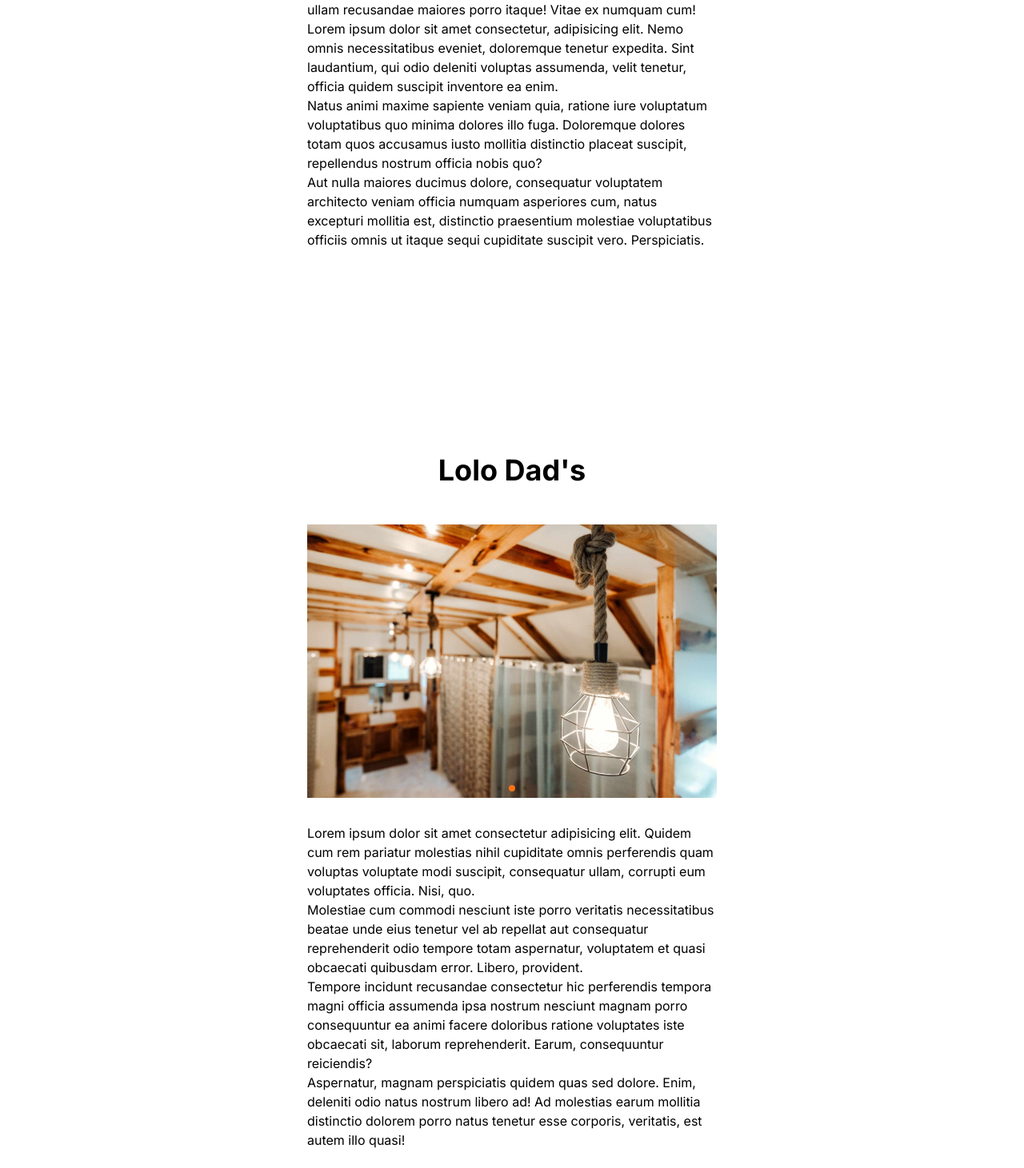
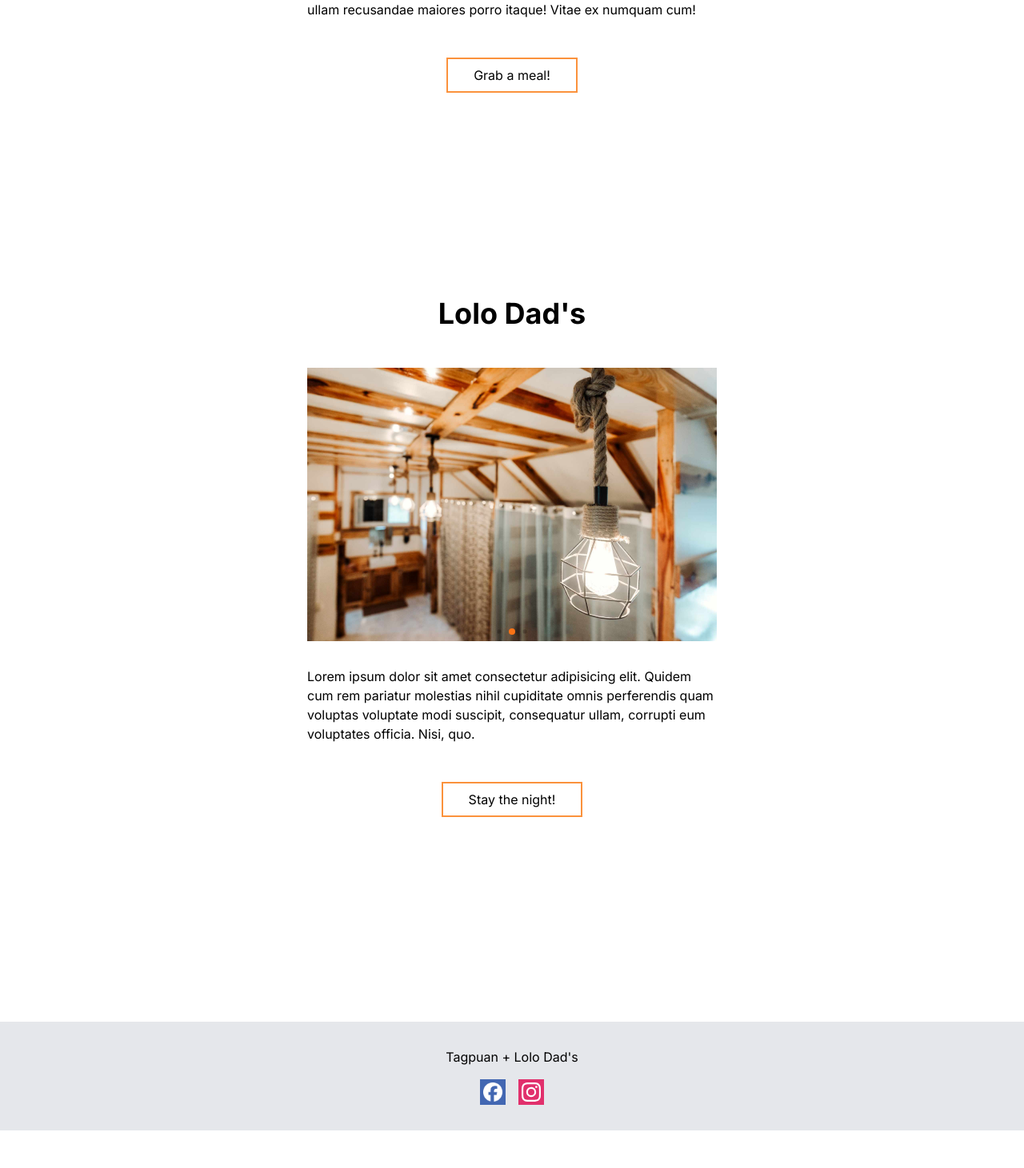
Before and after one commit to kenmalik/tagpuan-lolo-dads, a Next.js app: page / in a window 1280 px wide. Shown: the part 1989-3450 px from the top of the page at 80% size. After the commit the page ends 3403 px from the top, so only its background shows below. Built offline with nearby package versions, Linux system fonts and the light colour scheme.

Commit message:
feat: add nav buttons under home sections

```diff
--- a/app/page.tsx
+++ b/app/page.tsx
@@ -2,6 +2,7 @@
 
 import Gallery from './components/gallery';
 import Header from './components/header';
+import Link from 'next/link';
 
 export default function Home() {
   return (
@@ -57,24 +58,14 @@ export default function Home() {
             suscipit iusto dignissimos animi, dolores et at quo temporibus quia
             ullam recusandae maiores porro itaque! Vitae ex numquam cum!
           </p>
-          <p>
-            Lorem ipsum dolor sit amet consectetur, adipisicing elit. Nemo omnis
-            necessitatibus eveniet, doloremque tenetur expedita. Sint
-            laudantium, qui odio deleniti voluptas assumenda, velit tenetur,
-            officia quidem suscipit inventore ea enim.
-          </p>
-          <p>
-            Natus animi maxime sapiente veniam quia, ratione iure voluptatum
-            voluptatibus quo minima dolores illo fuga. Doloremque dolores totam
-            quos accusamus iusto mollitia distinctio placeat suscipit,
-            repellendus nostrum officia nobis quo?
-          </p>
-          <p>
-            Aut nulla maiores ducimus dolore, consequatur voluptatem architecto
-            veniam officia numquam asperiores cum, natus excepturi mollitia est,
-            distinctio praesentium molestiae voluptatibus officiis omnis ut
-            itaque sequi cupiditate suscipit vero. Perspiciatis.
-          </p>
+          <div className="mt-12 flex flex-col items-center gap-4">
+            <Link
+              href="/about"
+              className="border-2 border-orange-400 px-8 py-2 transition ease-in-out hover:border-orange-300"
+            >
+              Grab a meal!
+            </Link>
+          </div>
         </section>
         <section
           id="lolo-dads"
@@ -92,25 +83,14 @@ export default function Home() {
             voluptas voluptate modi suscipit, consequatur ullam, corrupti eum
             voluptates officia. Nisi, quo.
           </p>
-          <p>
-            Molestiae cum commodi nesciunt iste porro veritatis necessitatibus
-            beatae unde eius tenetur vel ab repellat aut consequatur
-            reprehenderit odio tempore totam aspernatur, voluptatem et quasi
-            obcaecati quibusdam error. Libero, provident.
-          </p>
-          <p>
-            Tempore incidunt recusandae consectetur hic perferendis tempora
-            magni officia assumenda ipsa nostrum nesciunt magnam porro
-            consequuntur ea animi facere doloribus ratione voluptates iste
-            obcaecati sit, laborum reprehenderit. Earum, consequuntur
-            reiciendis?
-          </p>
-          <p>
-            Aspernatur, magnam perspiciatis quidem quas sed dolore. Enim,
-            deleniti odio natus nostrum libero ad! Ad molestias earum mollitia
-            distinctio dolorem porro natus tenetur esse corporis, veritatis, est
-            autem illo quasi!
-          </p>
+          <div className="mt-12 flex flex-col items-center gap-4">
+            <Link
+              href="/about"
+              className="border-2 border-orange-400 px-8 py-2 transition ease-in-out hover:border-orange-300"
+            >
+              Stay the night!
+            </Link>
+          </div>
         </section>
       </main>
     </>
```
